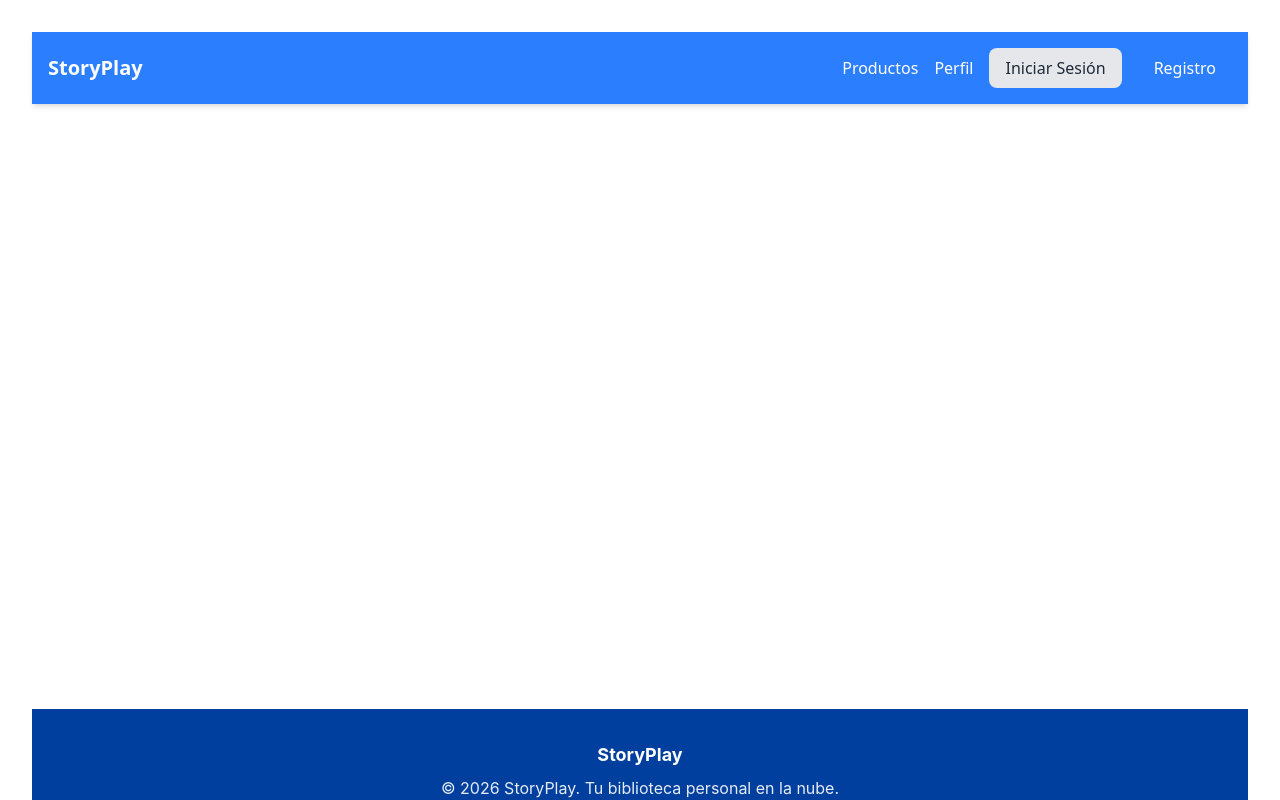
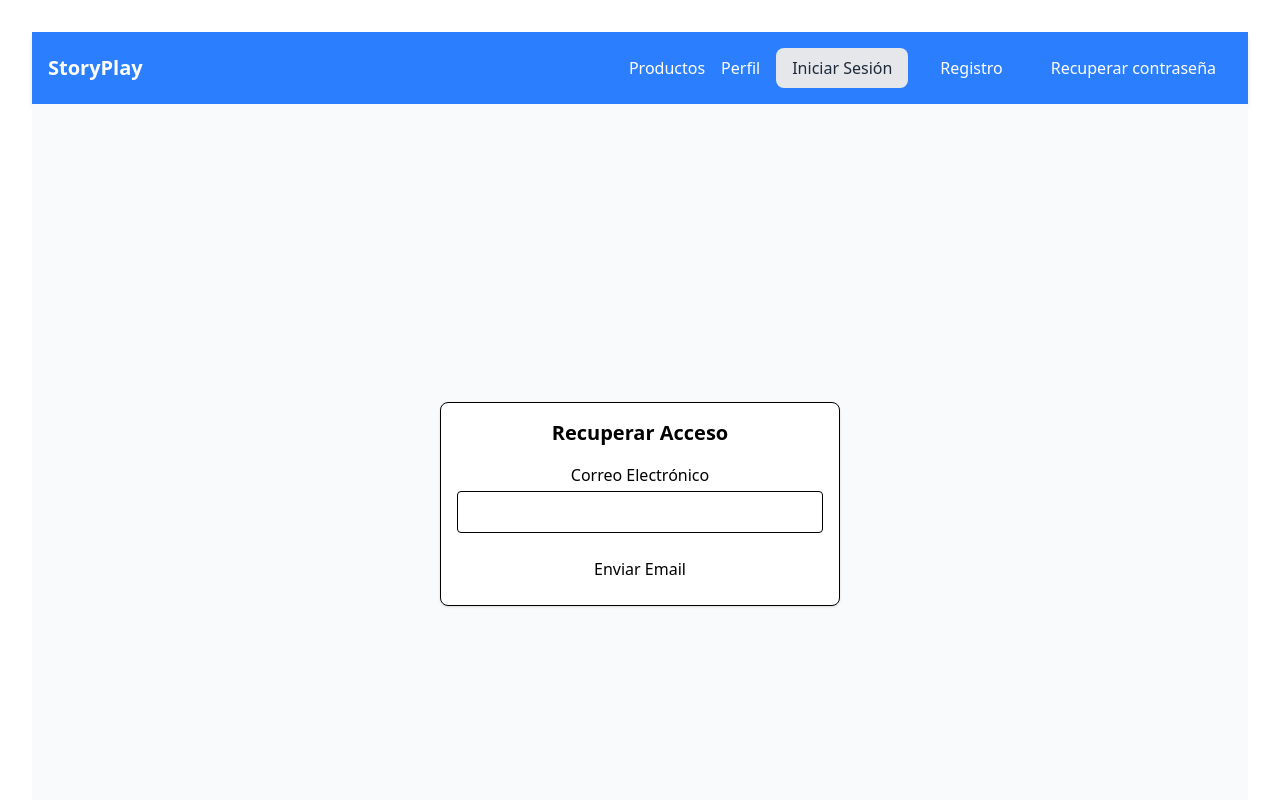
Before and after one commit to rebecapoma6/RecopilacionProyecto, a React (Vite) app: page /recuperarPass in a window 1280 px wide. Shown: the top 800 px of the page. Built offline with nearby package versions, Linux system fonts and the light colour scheme.

Commit message:
✅recuperar contraseña

```diff
--- a/src/App.tsx
+++ b/src/App.tsx
@@ -7,9 +7,10 @@ import Profile from './pages/Profile';
 import SignInPage from './pages/singInPage';
 import Registro from './components/form/Registro';
 // import ProductosSupabase from './pages/ProductosSupabase';
-import RecuperarPass from './pages/RecuperarPass';
+//import RecuperarPass from './pages/RecuperarPass';
 import AgregarItems from './pages/AgregarItems';
 import './App.css';
+import PageRecuperarPass from './pages/PageRecuperarPass';
 
 function App() {
   return (
@@ -23,8 +24,10 @@ function App() {
           <Route path="/sign-in" element={<SignInPage />} />
           <Route path="/registro" element={<Registro />} />
           {/* <Route path="/productos-supabase" element={<ProductosSupabase />} /> */}
-          <Route path="/recuperar-pass" element={<RecuperarPass />} />
+          {/* <Route path="/recuperar-pass" element={<RecuperarPass />} /> */}
           <Route path="/agregar-items" element={<AgregarItems />} />
+          <Route path="/recuperarPass" element={<PageRecuperarPass/>} />
+
         </Routes>
       </main>
       <div className="footer-container">
--- a/src/components/form/RecuperarPass.tsx
+++ b/src/components/form/RecuperarPass.tsx
@@ -0,0 +1,94 @@
+// import { useState } from 'react';
+// import InputField from '../components/form/InputField';
+// import Button from '../components/form/Button';
+
+import { useState } from 'react';
+import { validateField } from '../../utils/regex';
+import InputFieldClase from './InputField';
+import Button from './Button';
+
+
+// export default function RecuperarPass() {
+//   const [email, setEmail] = useState('');
+//   const [error, setError] = useState('');
+
+//   const handleChange = (e: React.ChangeEvent<HTMLInputElement>) => {
+//     setEmail(e.target.value);
+//   };
+
+//   const handleSubmit = (e: React.FormEvent) => {
+//     e.preventDefault();
+//     console.log('Recuperando contraseña para:', email);
+//   };
+
+//   return (
+//     <div className="max-w-md mx-auto py-10">
+//       <h1 className="text-2xl font-bold mb-4">Recuperar Contraseña</h1>
+//       <form onSubmit={handleSubmit}>
+//         <InputField
+//           label="Email"
+//           id="email"
+//           type="email"
+//           name="email"
+//           value={email}
+//           onChange={handleChange}
+//           error={error}
+//         />
+//         <Button type="submit">Enviar Enlace de Recuperación</Button>
+//       </form>
+//     </div>
+//   );
+// }
+
+
+export default function RecuperarPass(){
+  const [formData, setFormData] = useState({ email: "" });
+  const [errors, setErrors] = useState({ email: "" });
+  const [enviado, setEnviado] = useState(false);
+
+  const handleChange = (e: React.ChangeEvent<HTMLInputElement>) => {
+    const { name, value } = e.target;
+    setFormData({ ...formData, [name]: value });
+    setErrors({ ...errors, [name]: validateField("email", value) }); // Usamos lógica de email
+  };
+
+  const handleSubmit = (e: React.FormEvent) => {
+    e.preventDefault();
+    const error = validateField("email", formData.email);
+    if (error) {
+      setErrors({ email: error });
+      return;
+    }
+    // Lógica de envío...
+    setEnviado(true);
+  };
+
+  return (
+    <div className="p-4 border rounded-lg shadow-sm bg-white">
+      {!enviado ? (
+        <form onSubmit={handleSubmit} className="space-y-4">
+          <h2 className="text-xl font-bold">Recuperar Acceso</h2>
+          <InputFieldClase
+            label="Correo Electrónico"
+            id="email"
+            name="email"
+            type="email"
+            value={formData.email}
+            onChange={handleChange}
+            error={errors.email}
+          />
+          <Button type="submit" className="w-full">
+            Enviar Email
+          </Button>
+        </form>
+      ) : (
+        <div className="text-center">
+          <p className="text-green-600 font-medium">Revisa tu bandeja de entrada</p>
+          <Button variant="secondary" onClick={() => setEnviado(false)} className="mt-4">
+            Volver
+          </Button>
+        </div>
+      )}
+    </div>
+  );
+}
--- a/src/components/navbar/Navbar.tsx
+++ b/src/components/navbar/Navbar.tsx
@@ -14,6 +14,9 @@ export default function Navbar() {
         <Link to="/registro">
           <Button variant="primary">Registro</Button>
         </Link>
+        <Link to="/recuperarPass">
+          <Button variant="primary">Recuperar contraseña</Button>
+        </Link>
       </div>
     </nav>
   );
--- /dev/null
+++ b/src/pages/PageRecuperarPass.tsx
@@ -0,0 +1,12 @@
+import RecuperarPass from "../components/form/RecuperarPass";
+
+export default function PageRecuperarPass(){
+    return (
+    <main className="min-h-screen flex items-center justify-center bg-gray-50">
+      <div className="w-full max-w-md p-6">
+        {/* Aquí llamas a tu componente */}
+        <RecuperarPass />
+      </div>
+    </main>
+  );
+}
--- a/src/pages/RecuperarPass.tsx
+++ /dev/null
@@ -1,35 +0,0 @@
-import { useState } from 'react';
-import InputField from '../components/form/InputField';
-import Button from '../components/form/Button';
-
-export default function RecuperarPass() {
-  const [email, setEmail] = useState('');
-  const [error, setError] = useState('');
-
-  const handleChange = (e: React.ChangeEvent<HTMLInputElement>) => {
-    setEmail(e.target.value);
-  };
-
-  const handleSubmit = (e: React.FormEvent) => {
-    e.preventDefault();
-    console.log('Recuperando contraseña para:', email);
-  };
-
-  return (
-    <div className="max-w-md mx-auto py-10">
-      <h1 className="text-2xl font-bold mb-4">Recuperar Contraseña</h1>
-      <form onSubmit={handleSubmit}>
-        <InputField
-          label="Email"
-          id="email"
-          type="email"
-          name="email"
-          value={email}
-          onChange={handleChange}
-          error={error}
-        />
-        <Button type="submit">Enviar Enlace de Recuperación</Button>
-      </form>
-    </div>
-  );
-}
--- a/src/utils/regex.ts
+++ b/src/utils/regex.ts
@@ -12,6 +12,12 @@ export const validateField = (name: string, value: string) => {
     case "contrasenia":
       if (value.length < 6) return "Mínimo 6 caracteres";
       return "";
+
+    // En tu archivo de validaciones
+case "email":
+  if (!value.trim()) return "El correo es obligatorio";
+  if (!/\S+@\S+\.\S+/.test(value)) return "El formato del correo no es válido";
+  return "";
 
     case "titulo":
       if (!value.trim()) return "El titulo es obligatorio";
```
